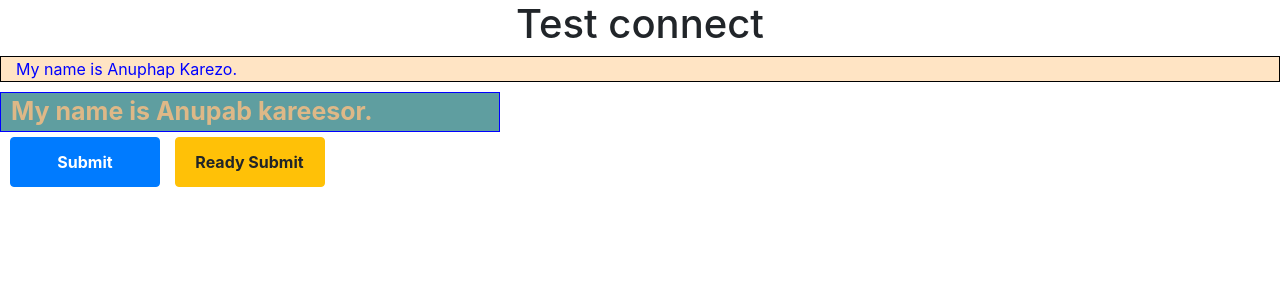
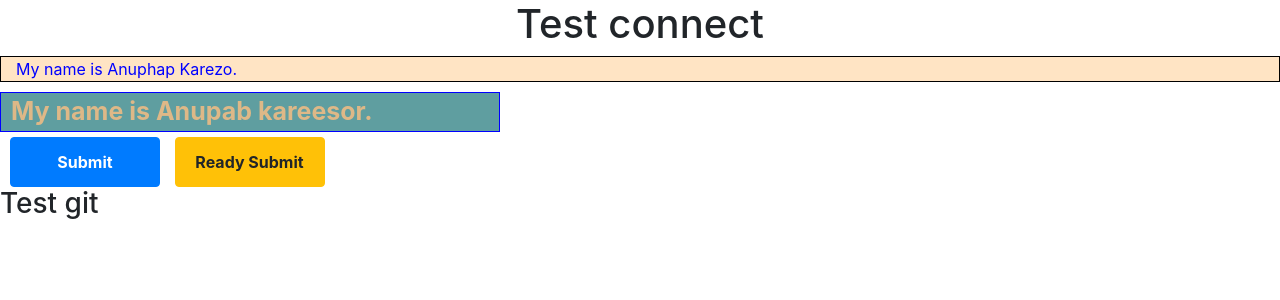
Before and after one commit to anuphapkarezo/test_git, a Django app: page /index_test in a window 1280 px wide. Shown: the top 300 px of the page. Run offline with Django 4.2, Linux system fonts and the light colour scheme; some libraries are stand-ins or nearby versions.

Commit message:
first commit

```diff
--- a/templates/index_test.html
+++ b/templates/index_test.html
@@ -31,6 +31,9 @@
         <button class="btn btn-warning" id="btn_submit_my_name2">Ready Submit</button>
     </div>
 
+
+    <h3>Test git</h3>
+
 </body>
 
 </html>
```
